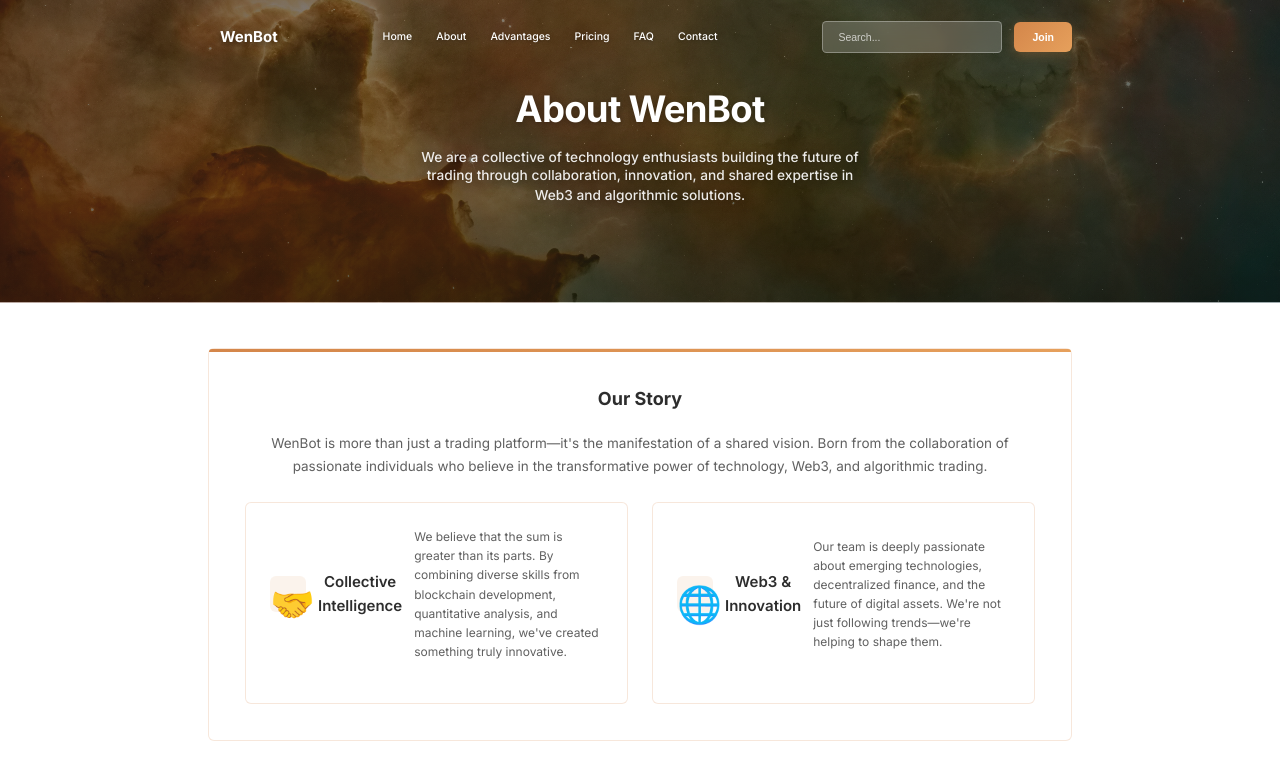
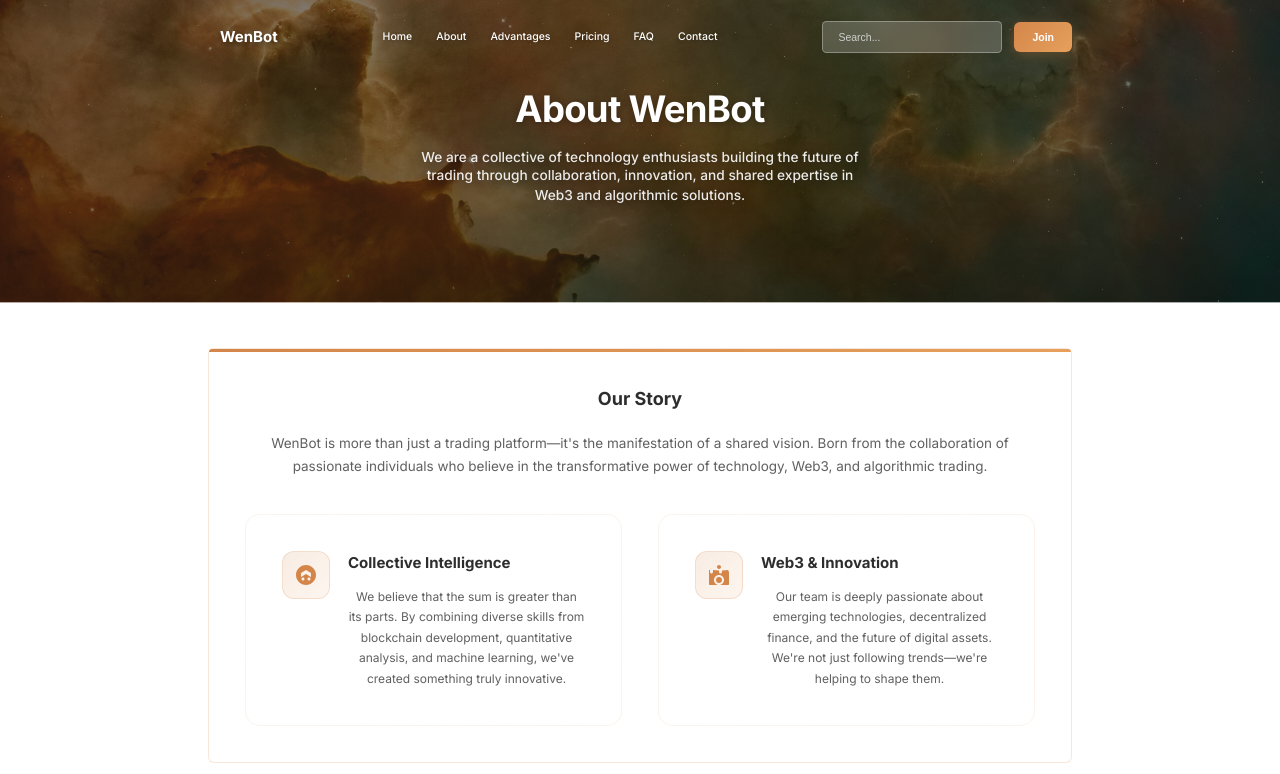
Before and after one commit to Torkor29/WENBOT2, a plain HTML site: page about.html in a window 1280 px wide. Shown: the top 774 px of the page. Drawn offline with Linux system fonts and the light colour scheme.

Commit message:
Amélioration des cartes Our Story - Remplacement des emojis par des SVG et design moderne

```diff
--- a/about.html
+++ b/about.html
@@ -209,61 +209,124 @@
 
         .features-grid {
             display: grid;
-            grid-template-columns: repeat(auto-fit, minmax(300px, 1fr));
-            gap: var(--spacing-xl);
-            margin-top: var(--spacing-xl);
+            grid-template-columns: repeat(auto-fit, minmax(350px, 1fr));
+            gap: var(--spacing-2xl);
+            margin-top: var(--spacing-2xl);
         }
 
         .feature-item {
-            background: rgba(255, 255, 255, 0.02);
-            border: 1px solid var(--border-color);
-            border-radius: var(--border-radius);
-            padding: var(--spacing-xl);
-            text-align: center;
-            transition: all 0.3s ease;
+            background: linear-gradient(135deg, rgba(255, 255, 255, 0.05) 0%, rgba(255, 255, 255, 0.02) 100%);
+            border: 1px solid rgba(212, 134, 74, 0.1);
+            border-radius: 20px;
+            padding: var(--spacing-2xl);
+            display: flex;
+            align-items: flex-start;
+            gap: var(--spacing-lg);
+            text-align: left;
+            transition: all 0.4s cubic-bezier(0.4, 0, 0.2, 1);
             position: relative;
             overflow: hidden;
+            backdrop-filter: blur(10px);
         }
 
         .feature-item::before {
             content: '';
             position: absolute;
-            inset: -1px;
-            background: var(--color-gradient);
-            border-radius: var(--border-radius);
-            z-index: -1;
+            inset: 0;
+            background: linear-gradient(135deg,
+                rgba(212, 134, 74, 0.05) 0%,
+                rgba(230, 160, 92, 0.03) 50%,
+                rgba(122, 155, 109, 0.05) 100%);
+            border-radius: 20px;
             opacity: 0;
-            transition: opacity 0.3s ease;
+            transition: opacity 0.4s ease;
+        }
+
+        .feature-item::after {
+            content: '';
+            position: absolute;
+            top: 0;
+            left: 0;
+            right: 0;
+            height: 3px;
+            background: linear-gradient(90deg,
+                var(--space-warm-orange) 0%,
+                var(--space-amber) 50%,
+                var(--space-sage-green) 100%);
+            border-radius: 20px 20px 0 0;
+            opacity: 0;
+            transition: opacity 0.4s ease;
         }
 
         .feature-item:hover {
-            transform: translateY(-5px);
-            box-shadow: var(--glow);
-            border-color: var(--color-blue);
+            transform: translateY(-8px) scale(1.02);
+            box-shadow:
+                0 20px 60px rgba(212, 134, 74, 0.15),
+                0 0 0 1px rgba(212, 134, 74, 0.1),
+                0 0 40px rgba(212, 134, 74, 0.1);
+            border-color: rgba(212, 134, 74, 0.3);
         }
 
         .feature-item:hover::before {
-            opacity: 0.1;
+            opacity: 1;
+        }
+
+        .feature-item:hover::after {
+            opacity: 1;
         }
 
         .feature-icon {
-            font-size: 3rem;
-            margin-bottom: var(--spacing-lg);
-            display: block;
+            flex-shrink: 0;
+            width: 64px;
+            height: 64px;
+            background: linear-gradient(135deg,
+                rgba(212, 134, 74, 0.15) 0%,
+                rgba(230, 160, 92, 0.1) 100%);
+            border: 1px solid rgba(212, 134, 74, 0.2);
+            border-radius: 16px;
+            display: flex;
+            align-items: center;
+            justify-content: center;
+            color: var(--space-warm-orange);
+            transition: all 0.4s ease;
+            backdrop-filter: blur(10px);
         }
 
-        .feature-item h3 {
+        .feature-item:hover .feature-icon {
+            background: linear-gradient(135deg,
+                rgba(212, 134, 74, 0.25) 0%,
+                rgba(230, 160, 92, 0.15) 100%);
+            border-color: rgba(212, 134, 74, 0.4);
+            transform: scale(1.1) rotate(5deg);
+            box-shadow: 0 10px 25px rgba(212, 134, 74, 0.2);
+        }
+
+        .feature-text {
+            flex: 1;
+        }
+
+        .feature-text h3 {
             color: var(--text-primary);
             font-size: var(--font-size-xl);
-            font-weight: 600;
-            margin-bottom: var(--spacing-lg);
+            font-weight: 700;
+            margin-bottom: var(--spacing-md);
+            transition: color 0.3s ease;
         }
 
-        .feature-item p {
+        .feature-item:hover .feature-text h3 {
+            color: var(--space-warm-orange);
+        }
+
+        .feature-text p {
             color: var(--text-secondary);
             font-size: var(--font-size-base);
-            line-height: 1.6;
-            text-align: left;
+            line-height: 1.7;
+            margin: 0;
+            transition: color 0.3s ease;
+        }
+
+        .feature-item:hover .feature-text p {
+            color: var(--text-primary);
         }
 
         .beyond-section {
@@ -446,15 +509,27 @@
 
                     <div class="features-grid">
                         <div class="feature-item">
-                            <span class="feature-icon">🤝</span>
-                            <h3>Collective Intelligence</h3>
-                            <p>We believe that the sum is greater than its parts. By combining diverse skills from blockchain development, quantitative analysis, and machine learning, we've created something truly innovative.</p>
+                            <div class="feature-icon">
+                                <svg width="32" height="32" fill="currentColor" viewBox="0 0 24 24">
+                                    <path d="M12 2C17.52 2 22 6.48 22 12C22 17.52 17.52 22 12 22C6.48 22 2 17.52 2 12C2 6.48 6.48 2 12 2ZM7 14L12 11L17 14V10L12 7L7 10V14ZM7.5 16C7.5 16.83 8.17 17.5 9 17.5S10.5 16.83 10.5 16S9.83 14.5 9 14.5S7.5 15.17 7.5 16ZM13.5 16C13.5 16.83 14.17 17.5 15 17.5S16.5 16.83 16.5 16S15.83 14.5 15 14.5S13.5 15.17 13.5 16Z"/>
+                                </svg>
+                            </div>
+                            <div class="feature-text">
+                                <h3>Collective Intelligence</h3>
+                                <p>We believe that the sum is greater than its parts. By combining diverse skills from blockchain development, quantitative analysis, and machine learning, we've created something truly innovative.</p>
+                            </div>
                         </div>
 
                         <div class="feature-item">
-                            <span class="feature-icon">🌐</span>
-                            <h3>Web3 & Innovation</h3>
-                            <p>Our team is deeply passionate about emerging technologies, decentralized finance, and the future of digital assets. We're not just following trends—we're helping to shape them.</p>
+                            <div class="feature-icon">
+                                <svg width="32" height="32" fill="currentColor" viewBox="0 0 24 24">
+                                    <path d="M12 2C13.1 2 14 2.9 14 4C14 5.1 13.1 6 12 6C10.9 6 10 5.1 10 4C10 2.9 10.9 2 12 2ZM21 9V7L15 7.5V9C15 9.8 14.3 10.5 13.5 10.5S12 9.8 12 9V7.5L6 7V9C6 9.8 5.3 10.5 4.5 10.5S3 9.8 3 9V7L2 7V21C2 21.6 2.4 22 3 22H21C21.6 22 22 21.6 22 21V7L21 9ZM12 12C14.8 12 17 14.2 17 17S14.8 22 12 22S7 19.8 7 17S9.2 12 12 12ZM12 14C10.3 14 9 15.3 9 17S10.3 20 12 20S15 18.7 15 17S13.7 14 12 14Z"/>
+                                </svg>
+                            </div>
+                            <div class="feature-text">
+                                <h3>Web3 & Innovation</h3>
+                                <p>Our team is deeply passionate about emerging technologies, decentralized finance, and the future of digital assets. We're not just following trends—we're helping to shape them.</p>
+                            </div>
                         </div>
                     </div>
                 </div>
```
